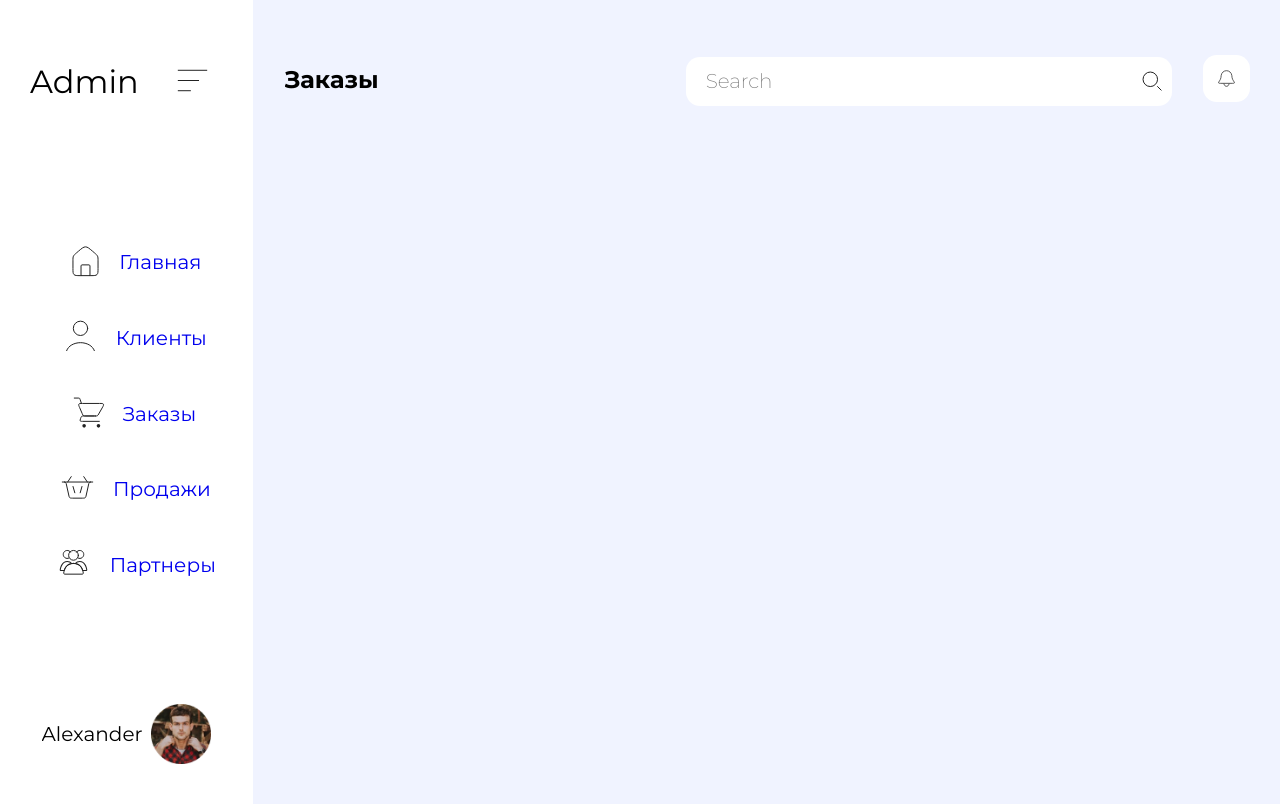
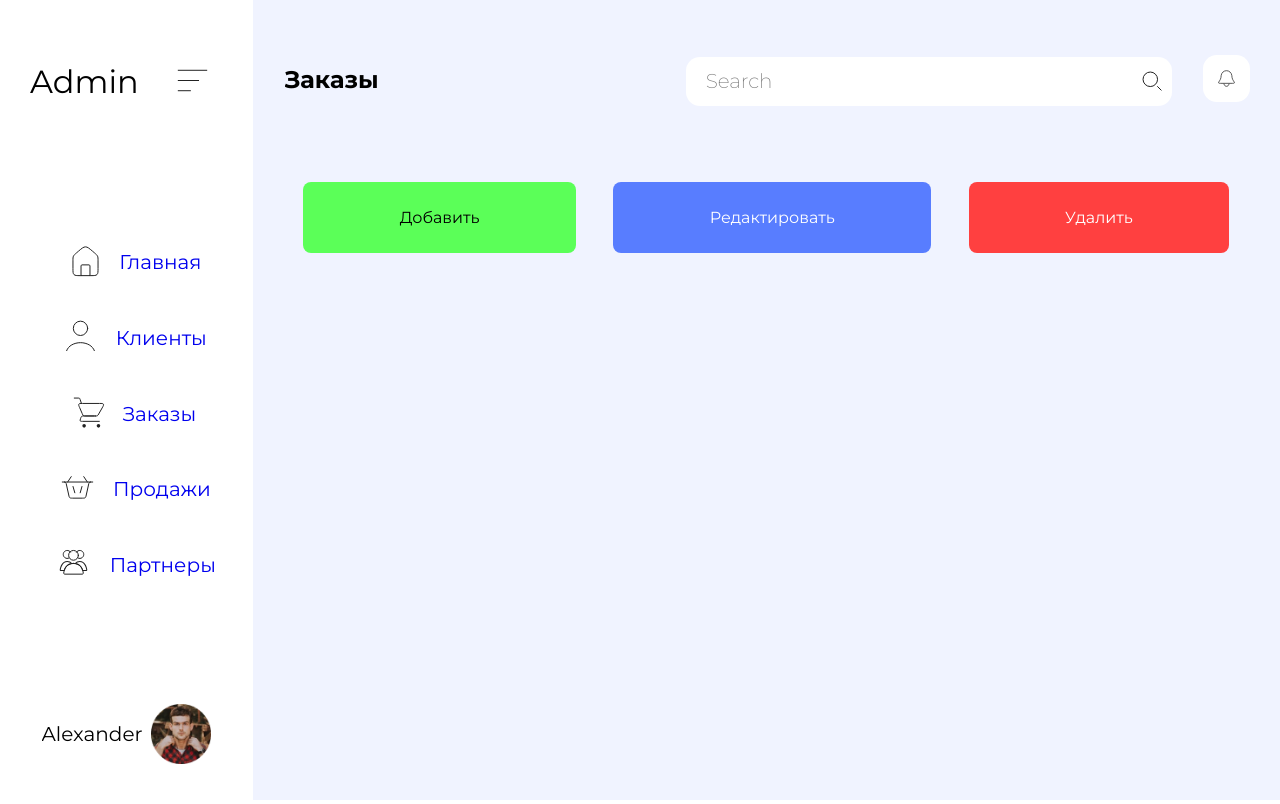
Before and after one commit to Fantom716/Admin-Me, a React (Create React App) app: page /orders in a window 1280 px wide. Built offline with nearby package versions, Linux system fonts and the light colour scheme; a web font is replaced by a local one.

Commit message:
Add panel for table and setting pages for table

```diff
--- a/src/components/header/assemblyHeader/ready header.jsx
+++ b/src/components/header/assemblyHeader/ready header.jsx
@@ -6,7 +6,7 @@ import styles from './ready header.module.css'
 
 function Header(props) {
     return (
-        <header>
+        <header style={window.location.pathname == "/" ? {marginBottom: "0px"} : {marginBottom: "54px"}}>
             <Greeting name={props.name} />
             <FormSearch />
             <Notification />
--- /dev/null
+++ b/src/components/table && control table/buttons control tables/add/add element table.jsx
@@ -0,0 +1,12 @@
+import React from "react";
+import styles from "../buttons.module.css"
+
+function AddElementTable() {
+    return(
+        <button className={styles.addElementTable}>
+            <p>Добавить</p>
+        </button>
+    )
+}
+
+export default AddElementTable;
--- /dev/null
+++ b/src/components/table && control table/buttons control tables/buttons.module.css
@@ -0,0 +1,36 @@
+.addElementTable,
+.editElementTable,
+.deleteElementTable {
+    font-family: inherit;
+    border: 0px;
+    border-radius: 8px;
+    padding: 10px 10%;
+    font-size: 1rem;
+    font-weight: 400;
+}
+
+.addElementTable {
+    background-color: #5bff58;
+}
+
+.addElementTable:hover {
+    background-color: #04ff00;
+}
+
+.editElementTable {
+    background-color: #587DFF;
+    color: #fff;
+}
+
+.editElementTable:hover {
+    background-color: #3964ff;
+}
+
+.deleteElementTable {
+    background-color: #FF4040;
+    color: #fff;
+}
+
+.deleteElementTable:hover {
+    background-color: #ff1919;
+}
--- /dev/null
+++ b/src/components/table && control table/buttons control tables/delete/delete element table.jsx
@@ -0,0 +1,12 @@
+import React from "react";
+import styles from "../buttons.module.css"
+
+function DeleteElementTable() {
+    return(
+        <button className={styles.deleteElementTable}>
+            <p>Удалить</p>
+        </button>
+    )
+}
+
+export default DeleteElementTable;
--- /dev/null
+++ b/src/components/table && control table/buttons control tables/edit/edit element table.jsx
@@ -0,0 +1,12 @@
+import React from "react";
+import styles from "../buttons.module.css"
+
+function EditElementTable() {
+    return(
+        <button className={styles.editElementTable}>
+            <p>Редактировать</p>
+        </button>
+    )
+}
+
+export default EditElementTable;
--- /dev/null
+++ b/src/components/table && control table/panel control/panelControlTable.jsx
@@ -0,0 +1,17 @@
+import React from "react";
+import style from "./panelControlTable.module.css"
+import DeleteElementTable from "../buttons control tables/delete/delete element table";
+import AddElementTable from "../buttons control tables/add/add element table";
+import EditElementTable from "../buttons control tables/edit/edit element table";
+
+function PanelControlTable() {
+    return(
+        <div className={style.panelContolTable}>
+            <AddElementTable />
+            <EditElementTable />
+            <DeleteElementTable />
+        </div>
+    )
+}
+
+export default PanelControlTable;
--- /dev/null
+++ b/src/components/table && control table/panel control/panelControlTable.module.css
@@ -0,0 +1,5 @@
+.panelContolTable {
+    display: flex;
+    justify-content: space-around;
+    margin-bottom: 50px;
+}
--- a/src/pages/clients.jsx
+++ b/src/pages/clients.jsx
@@ -1,13 +1,17 @@
 import React from "react";
 import Navigation from "../components/nav/navigation";
 import Header from "../components/header/assemblyHeader/ready header";
+import PanelControlTable from "../components/table && control table/panel control/panelControlTable";
+import TableFromDB from "../components/table && control table/table/table";
 
 function Clients(props) {
     return (
-        <div style={{ display: "flex" }}>
+        <div style={{ display: "flex", height: "100vh"}}>
             <Navigation />
             <div className='mainContent' style={{ padding: "32px", width: "100vw", background: "#F0F3FF", overflow: "auto" }}>
                 <Header />
+                <PanelControlTable />
+                <TableFromDB />
             </div>
         </div>
     )
--- a/src/pages/orders.jsx
+++ b/src/pages/orders.jsx
@@ -1,13 +1,15 @@
 import React from "react";
 import Navigation from "../components/nav/navigation";
 import Header from "../components/header/assemblyHeader/ready header";
+import PanelControlTable from "../components/table && control table/panel control/panelControlTable";
 
 function Orders(props) {
     return (
-        <div style={{ display: "flex" }}>
+        <div style={{ display: "flex", height: "100vh"}}>
             <Navigation />
             <div className='mainContent' style={{ padding: "32px", width: "100vw", background: "#F0F3FF", overflow: "auto" }}>
                 <Header />
+                <PanelControlTable />
             </div>
         </div>
     )
--- a/src/pages/partners.jsx
+++ b/src/pages/partners.jsx
@@ -1,13 +1,15 @@
 import React from "react";
 import Header from "../components/header/assemblyHeader/ready header";
 import Navigation from "../components/nav/navigation";
+import PanelControlTable from "../components/table && control table/panel control/panelControlTable";
 
 function Partners() {
     return (
-        <div style={{ display: "flex" }}>
+        <div style={{ display: "flex", height: "100vh"}}>
             <Navigation />
             <div className='mainContent' style={{ padding: "32px", width: "100vw", background: "#F0F3FF", overflow: "auto" }}>
                 <Header />
+                <PanelControlTable />
             </div>
         </div>
     )
--- a/src/pages/sells.jsx
+++ b/src/pages/sells.jsx
@@ -1,13 +1,15 @@
 import React from "react";
 import Header from "../components/header/assemblyHeader/ready header";
 import Navigation from "../components/nav/navigation";
+import PanelControlTable from "../components/table && control table/panel control/panelControlTable";
 
 function Sells() {
     return (
-        <div style={{ display: "flex" }}>
+        <div style={{ display: "flex", height: "100vh" }}>
             <Navigation />
             <div className='mainContent' style={{ padding: "32px", width: "100vw", background: "#F0F3FF", overflow: "auto" }}>
                 <Header />
+                <PanelControlTable />
             </div>
         </div>
     )
```
Also changed, not shown: 1 other file (tests, documents, lock files or other folders).
